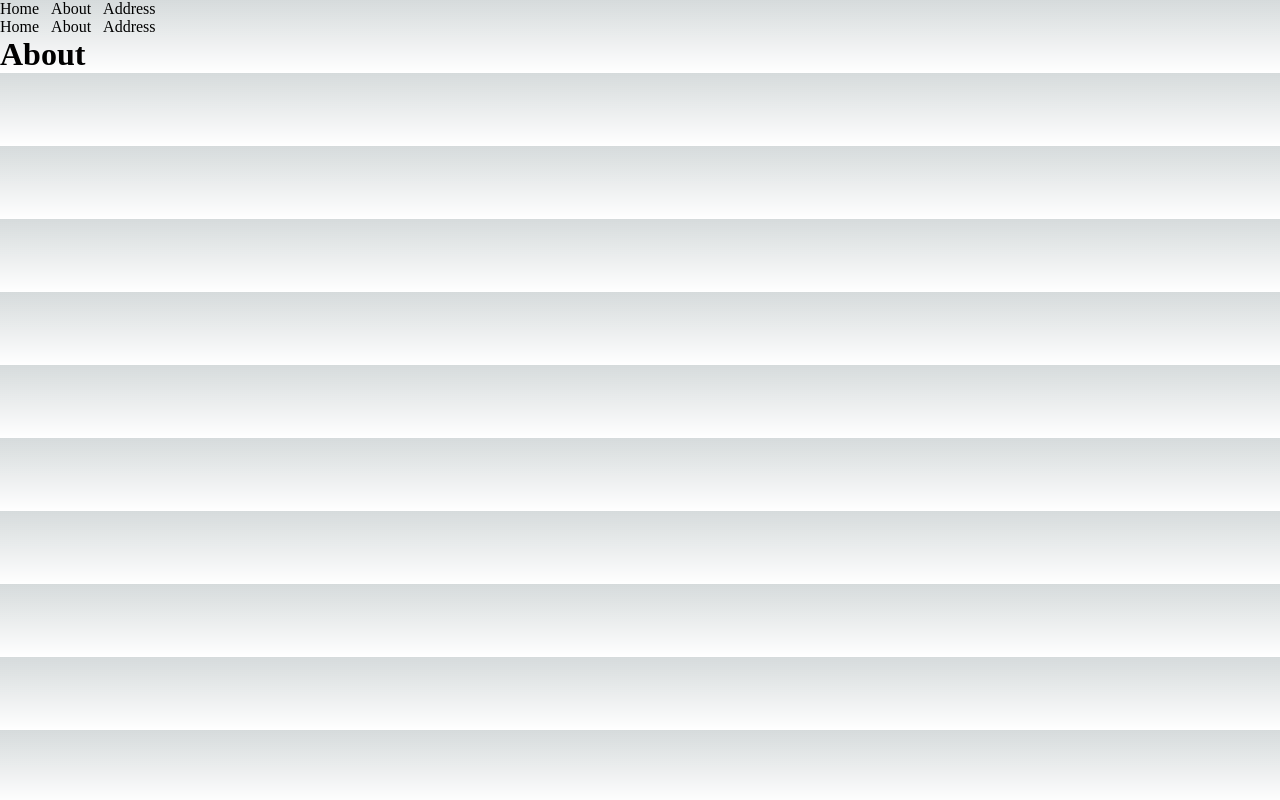
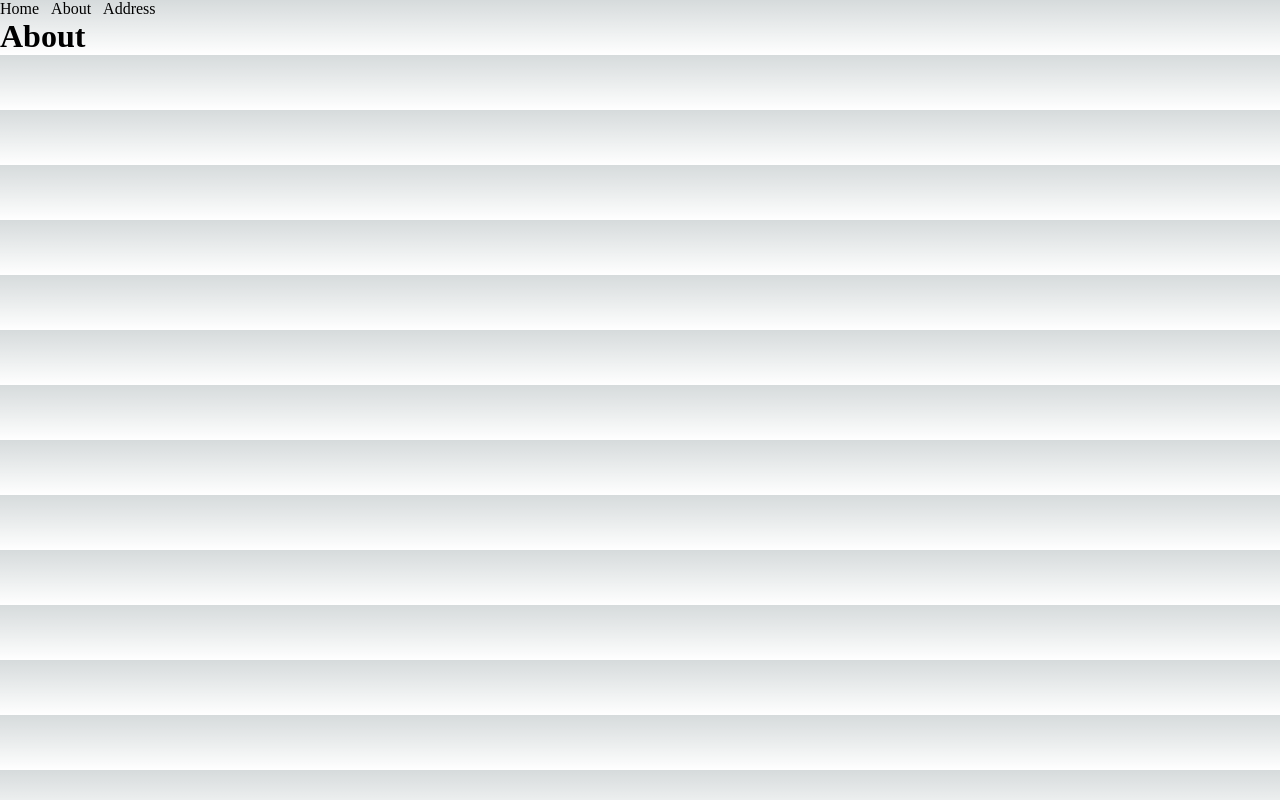
Before and after one commit to tundeph/mynext, a Next.js app: page /about in a window 1280 px wide. Built offline with nearby package versions, Linux system fonts and the light colour scheme.

Commit message:
Update index.js

```diff
--- a/pages/about/index.js
+++ b/pages/about/index.js
@@ -1,10 +1,8 @@
 import React from "react"
-import Navbar from "../../components/navbar"
 
 const About = () => {
 	return (
 		<div>
-			<Navbar />
 			<h1>About </h1>
 		</div>
 	)
```
